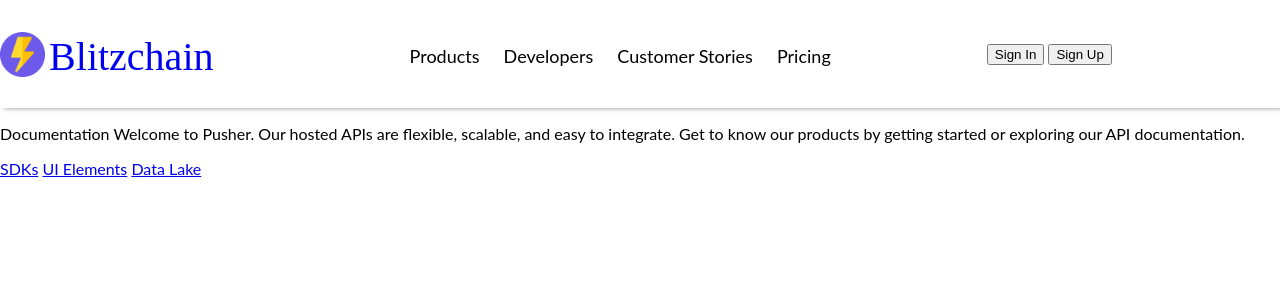
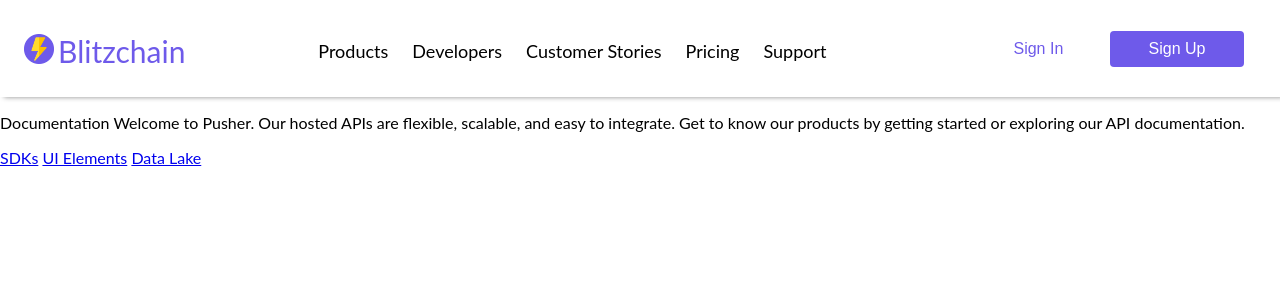
Before and after one commit to blitzchain/docs, a Jekyll site: the page built from index.md, in a window 1280 px wide. Shown: the top 300 px of the page. Built offline with Jekyll 4.4.1, drawn with Linux system fonts in a browser that asks for light colours.

Commit message:
Update header

```diff
--- a/_includes/header.html
+++ b/_includes/header.html
@@ -4,17 +4,30 @@
         <nav id="desktop-navigation" class="menu-desktop-navigation-menu-container">
             <ul id="desktop-menu" class="header-menu">
                 {% for item in site.data.navigation-menus.primary-menu %}
-                <li class="menu-item menu-item-type-post_type menu-item-object-page menu-item-447">
-                    <a href="{{ item.url }}">{{ item.title }}</a>
-                </li>
+                    {% if item.submenu != null %}
+                        <li class="menu-item menu-item-type-post_type menu-item-object-page menu-item-447">
+                            <a href="{{ item.url }}">{{ item.title }}
+                                <ul>
+                                    {% for sub in item.submenu %}
+                                        <li class="menu-item menu-item-type-post_type menu-item-object-page menu-item-447">
+                                            <a href="{{ sub.url }}">{{ sub.title }}</a>
+                                        </li>
+                                    {% endfor %}
+                                </ul>
+                            </a>
+                        </li>
+                    {% else %}
+                        <li class="menu-item menu-item-type-post_type menu-item-object-page menu-item-447">
+                            <a href="{{ item.url }}">{{ item.title }}</a>
+                        </li>
+                    {% endif %}
                 {% endfor %}
             </ul>
         </nav>
-        <div>
-            <button class="toggle-button">Sign In</button>
-            <button class="toggle-button">Sign Up</button>
+        <div id="header-cta">
+            <button id="sign-in" class="toggle-button">Sign In</button>
+            <button id="sign-up" class="toggle-button">Sign Up</button>
         </div>
-        <a id="header-cta" href="{{ site.header_cta_url }}">{{ site.header_cta_title }}</a>
         <button id="mobile-menu-toggle" class="toggle-button" onclick="toggleMobileMenu()">&#9776;</button>
     </div>
 </header>
--- a/assets/css/style.css
+++ b/assets/css/style.css
@@ -25,7 +25,7 @@ body {
 }
 
 .custom-logo {
-    height: 45px;
+    height: 30px;
     width:auto;
 }
 
@@ -35,21 +35,14 @@ body {
 }
 
 .custom-logo-title{
-    font-family: 'League Gothic', condenced-regular;
     font-weight: 400;
-    font-size: 40px;
+    font-size: 30px;
     margin: 0px 0px -2px 0px;
     padding: 3px 0px 0px 4px;
-    color: var(--theme-color-one);
+    color: #6E5AEA;
 }
 
-.coderdojo-name {
-    font-family: 'League Gothic', condenced-regular;
-    font-weight: 400;
-    font-size: 28px;
-    margin: 0px 0px -2px 0px;
-    padding: 3px 0px 0px 4px;
-}
+
 
 /******************************************************************/
 /***************************** Header *****************************/
@@ -57,6 +50,8 @@ body {
 
 #site-header {
     background: var(--core-color-one);
+  padding-left:24px;
+  padding-right:24px;
     max-height: 109px;
     -webkit-box-shadow: 4px 0px 5px 0px rgba(138,138,138,1);
     -moz-box-shadow: 4px 0px 5px 0px rgba(138,138,138,1);
@@ -93,6 +88,8 @@ body {
 /*************************** Primary Menu *************************/
 /******************************************************************/
 
+
+
 #header-cta,
 #desktop-navigation {
     display: none;
@@ -103,6 +100,7 @@ body {
     display: flex;
     justify-content: space-evenly;
     padding-top: 4px;
+  padding-inline-start:0;
 }
 
 #header-cta,
@@ -116,6 +114,56 @@ body {
 
 .header-menu > .menu-item > a {
     display: block;
+}
+
+.header-menu > .menu-item > ul {
+    display: none;
+    position: absolute;
+    z-index: 1000;
+    display: none;
+    float: left;
+    min-width: 8rem;
+    padding: 0.5rem 0;
+    margin: 0.125rem 0 0;
+    font-size: 1rem;
+    color: #212529;
+    text-align: left;
+    list-style: none;
+    background-color: #fff;
+    background-clip: padding-box;
+    border: 1px solid rgba(0, 0, 0, 0.15);
+    border-radius: 0.25rem;
+}
+
+.header-menu > .menu-item:hover > ul {
+    display: block;
+}
+
+.header-menu > .menu-item > ul {
+    list-style: none;
+}
+
+.header-menu > .menu-item > ul > li {
+    display: block;
+    min-width: 8rem;
+    padding: 0.25rem 1.5rem;
+    clear: both;
+    font-weight: 400;
+    color: #212529;
+    text-align: inherit;
+    white-space: nowrap;
+    background-color: transparent;
+    border: 0;
+}
+
+.header-menu > .menu-item > ul > li > a {
+    color: #000000;
+    text-decoration: none;
+
+}
+
+.header-menu > .menu-item > ul > li:hover {
+    background-color: #e9ecef;
 }
 
 @media only screen and (min-width: 769px) {
@@ -193,6 +241,40 @@ body {
         display: none;
     }
 }
+
+/* Header Call To Action
+*/
+
+#sign-in {
+  background: #FFFFFF;
+  border: 0px;
+  width: 134px;
+  color: #fff;
+  padding: 0.375rem 0.75rem;
+  font-size: 1rem;
+  font-weight:400;
+  line-height: 1.5;
+  color: #6E5AEA;
+      border-radius: 0.25rem;
+  cursor: pointer;
+}
+
+#sign-up {
+  background: #6E5AEA;
+  cursor: pointer;
+  border: 0px;
+  width: 134px;
+  color: #fff;
+  font-weight:400;
+  padding: 0.375rem 0.75rem;
+  font-size: 1rem;
+  line-height: 1.5;
+  border-radius: 0.25rem;
+}
+
+
+
+
 
 
 /******************************************************************/
```
Also changed, not shown: _data/navigation-menus.yml (+14 -4 lines).
